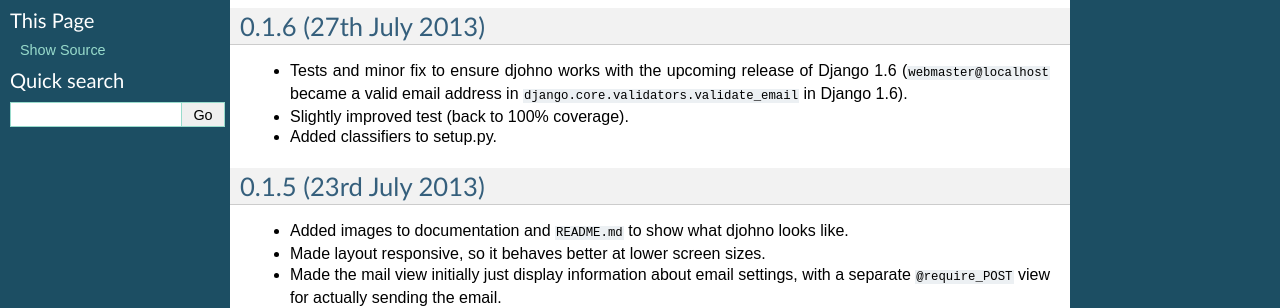
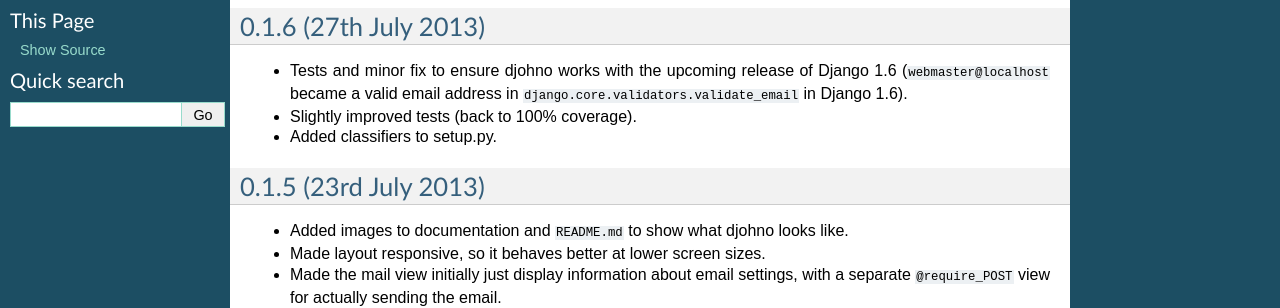
Before and after one commit to dominicrodger/djohno, a Sphinx documentation site: the page built from docs/release_notes.rst, in a window 1280 px wide. Shown: the part 310-618 px from the top of the page. Built offline with Sphinx 7.4.7, drawn with Linux system fonts in a browser that asks for light colours.

Commit message:
Fix typo in docs

```diff
--- a/docs/release_notes.rst
+++ b/docs/release_notes.rst
@@ -10,7 +10,7 @@
 * Tests and minor fix to ensure djohno works with the upcoming release
   of Django 1.6 (``webmaster@localhost`` became a valid email address
   in ``django.core.validators.validate_email`` in Django 1.6).
-* Slightly improved test (back to 100% coverage).
+* Slightly improved tests (back to 100% coverage).
 * Added classifiers to setup.py.
 
 0.1.5 (23rd July 2013)
```
